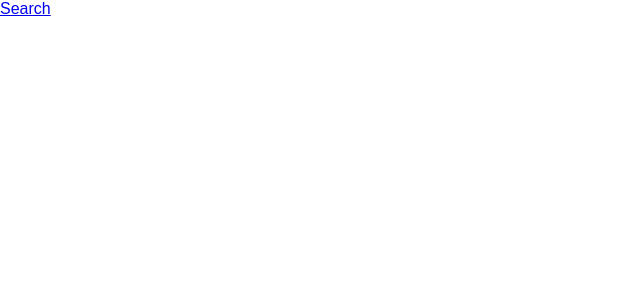
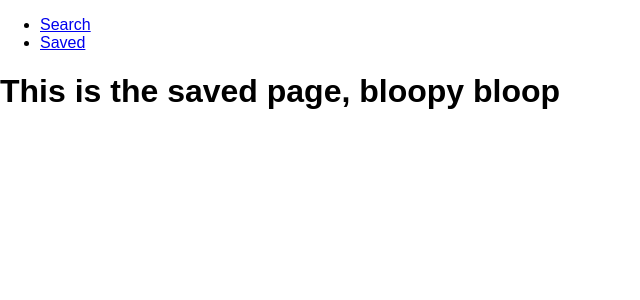
Before and after one commit to jimbopulos/Google-Books-searchLibrary, a React (Create React App) app in the folder client/: page /saved in a window 1280 px wide. Shown: the top 300 px of the page, without its empty margins (0-640 px from the left). Built offline with nearby package versions, Linux system fonts and the light colour scheme.

Commit message:
Added saved page and route for both pages

```diff
--- a/client/src/App.js
+++ b/client/src/App.js
@@ -3,6 +3,7 @@ import { BrowserRouter as Router, Route, Switch } from 'react-router-dom';
 import './App.css';
 import Nav from './components/Nav';
 import Search from './pages/Search';
+import Saved from './pages/Saved';
 
 function App() {
   return (
@@ -11,6 +12,7 @@ function App() {
         <Nav />
         <Route exact path='/' component={Search} />
         <Route exact path='/search' component={Search} />
+        <Route exact path='/saved' component={Saved} />
       </div>
     </Router>
   );
--- a/client/src/components/Nav/index.js
+++ b/client/src/components/Nav/index.js
@@ -1,9 +1,17 @@
 import React from 'react';
+import { Link } from 'react-router-dom';
 
 function Nav() {
   return (
     <nav>
-      <a href='/'>Search</a>
+      <ul>
+        <li>
+          <Link to='/search'>Search</Link>
+        </li>
+        <li>
+          <Link to='/saved'>Saved</Link>
+        </li>
+      </ul>
     </nav>
   );
 }
--- a/client/src/pages/Saved.js
+++ b/client/src/pages/Saved.js
@@ -0,0 +1,11 @@
+import React from 'react';
+
+const Saved = () => {
+  return (
+    <div>
+      <h1>This is the saved page, bloopy bloop</h1>
+    </div>
+  );
+};
+
+export default Saved;
--- a/client/src/pages/Search.js
+++ b/client/src/pages/Search.js
@@ -1,12 +1,10 @@
 import React from 'react';
-import { Link } from 'react-router-dom';
+// import { Link } from 'react-router-dom';
 
 const Search = () => {
   return (
     <div>
-      <Link to='/'>
-        <h1>This is the search page, woopty woop</h1>
-      </Link>
+      <h1>This is the search page, woopty woop</h1>
     </div>
   );
 };
```
